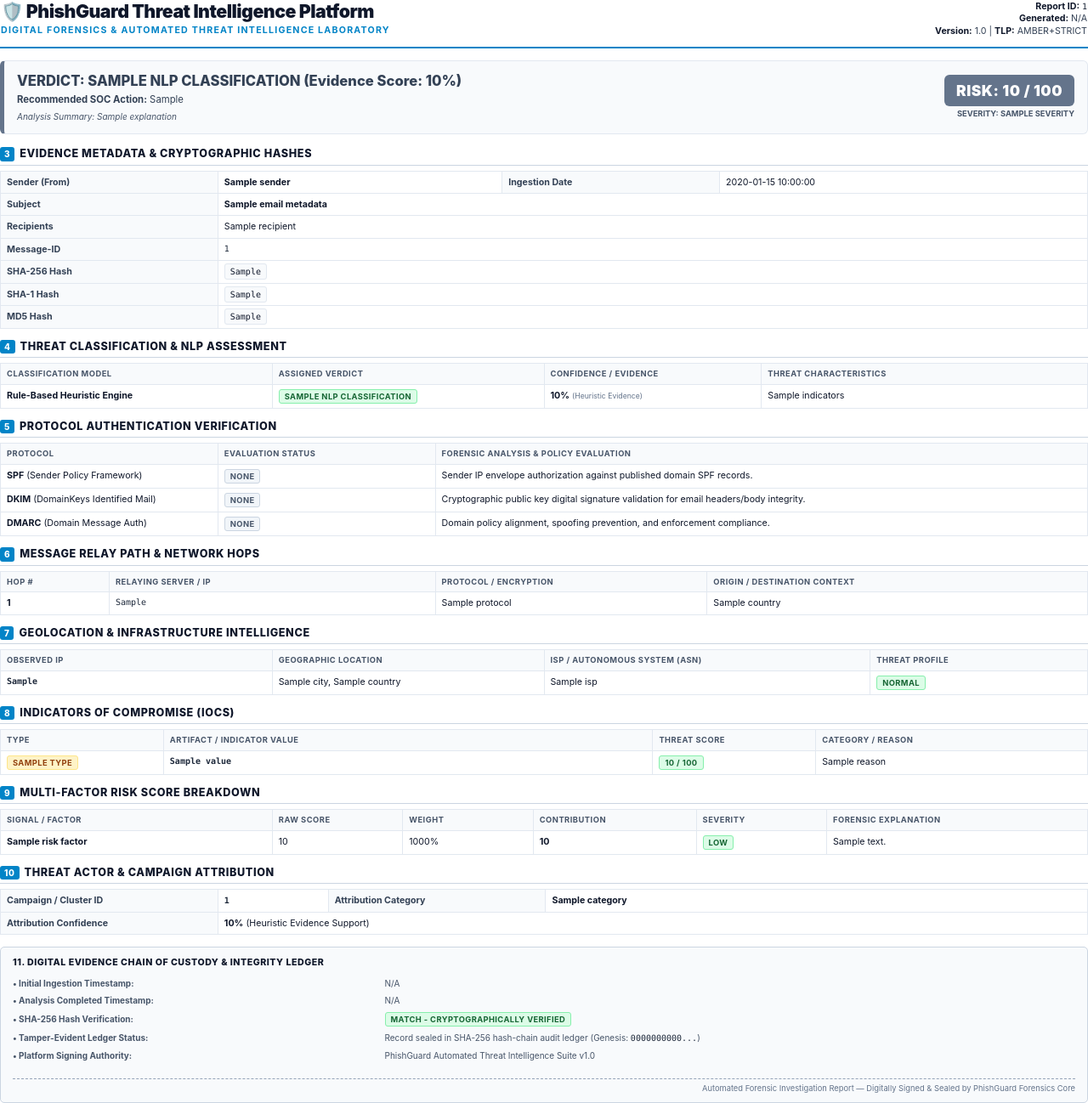
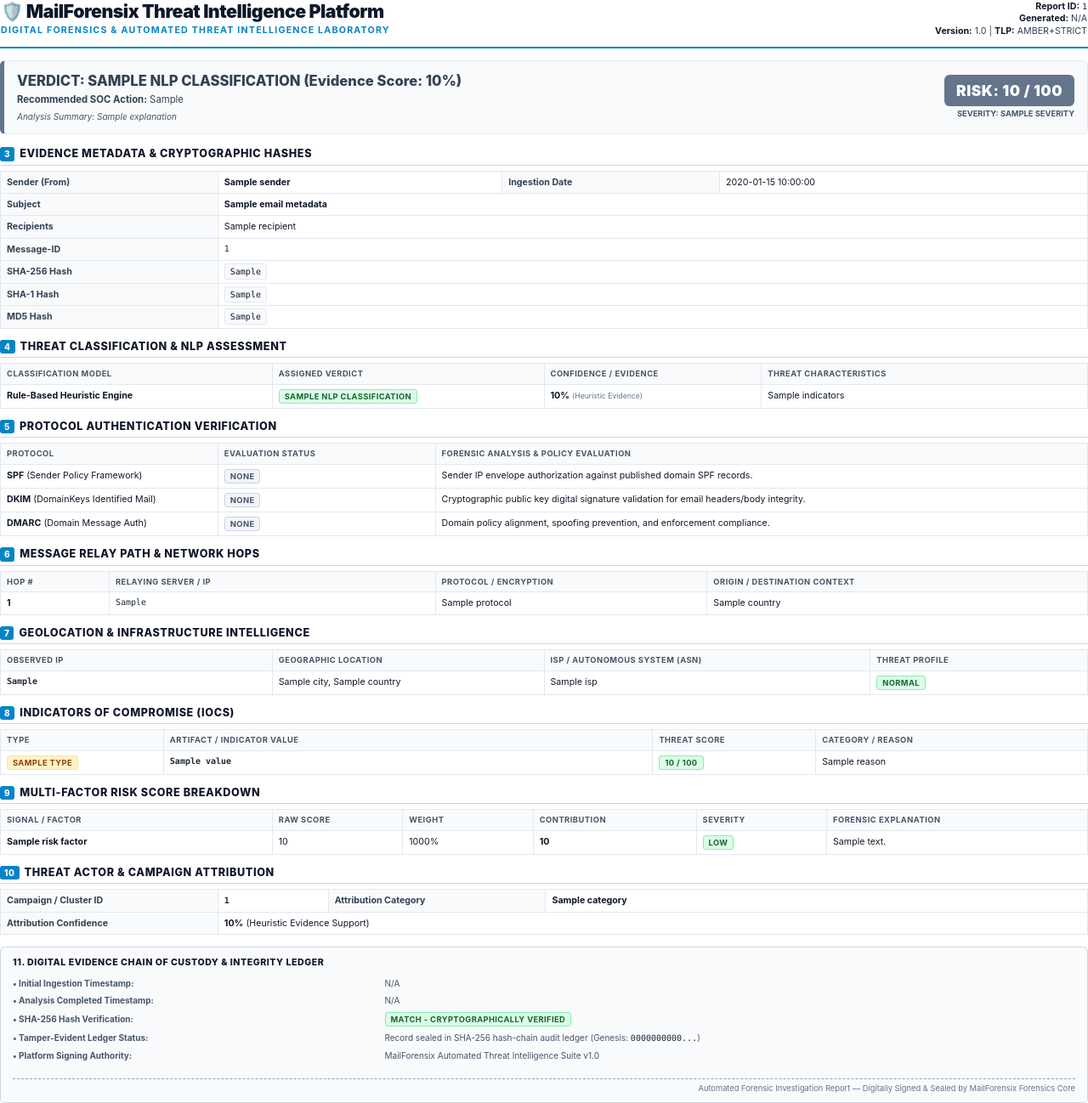
Before and after one commit to sarthakbhagia/SIH26-MailForensix, a Python web app: template backend/app/core/reporting/templates/forensic_report.html in a window 1280 px wide. Shown: the whole page at 85% size. Run offline with Jinja, Linux system fonts and the light colour scheme; the template is opened without the code that fills it: most values are stand-ins (such as "Sample title", 1, 10 or a date in 2020).

Commit message:
Update project files

```diff
--- a/backend/app/core/reporting/report_generator.py
+++ b/backend/app/core/reporting/report_generator.py
@@ -165,7 +165,7 @@ class ReportGenerator:
         return {
             "report_id": report_id,
             "version": "1.0",
-            "platform": "PhishGuard Forensic Threat Intelligence Platform",
+            "platform": "MailForensix Forensic Threat Intelligence Platform",
             "generated_at": generated_at_ist,
             "generated_at_iso": to_iso_utc(now_utc()),
             "email_metadata": {
--- a/backend/app/core/reporting/templates/forensic_report.html
+++ b/backend/app/core/reporting/templates/forensic_report.html
@@ -8,7 +8,7 @@
             size: A4 portrait;
             margin: 16mm 14mm 16mm 14mm;
             @top-left {
-                content: "PHISHGUARD CYBER FORENSICS LAB";
+                content: "MAILFORENSIX CYBER FORENSICS LAB";
                 font-family: 'Helvetica Neue', Helvetica, Arial, sans-serif;
                 font-size: 7.5pt;
                 font-weight: 700;
@@ -299,7 +299,7 @@
         <table>
             <tr>
                 <td style="border: none;">
-                    <div class="platform-title">🛡️ {{ platform|default('PhishGuard Threat Intelligence Platform') }}</div>
+                    <div class="platform-title">🛡️ {{ platform|default('MailForensix Threat Intelligence Platform') }}</div>
                     <div class="platform-subtitle">Digital Forensics & Automated Threat Intelligence Laboratory</div>
                 </td>
                 <td class="header-meta" style="border: none;">
@@ -659,12 +659,12 @@
             </tr>
             <tr>
                 <td><strong>• Platform Signing Authority:</strong></td>
-                <td>PhishGuard Automated Threat Intelligence Suite v{{ version|default('1.0') }}</td>
+                <td>MailForensix Automated Threat Intelligence Suite v{{ version|default('1.0') }}</td>
             </tr>
         </table>
 
         <div class="signoff-line">
-            Automated Forensic Investigation Report — Digitally Signed & Sealed by PhishGuard Forensics Core
+            Automated Forensic Investigation Report — Digitally Signed & Sealed by MailForensix Forensics Core
         </div>
     </div>
 
--- a/demo/reports/sample_phishing_forensic_report.json
+++ b/demo/reports/sample_phishing_forensic_report.json
@@ -1,7 +1,7 @@
 {
   "report_id": "e9b1305f-9eee-42fe-8153-b98f39603ef1",
   "version": "1.0",
-  "platform": "PhishGuard Forensic Threat Intelligence Platform",
+  "platform": "MailForensix Forensic Threat Intelligence Platform",
   "generated_at": "2026-08-26T16:40:52.075727+00:00",
   "email_metadata": {
     "id": "9f108806-7292-481b-9b3f-b540f7a358c6",
```
Also changed, not shown: README.md (deleted).
